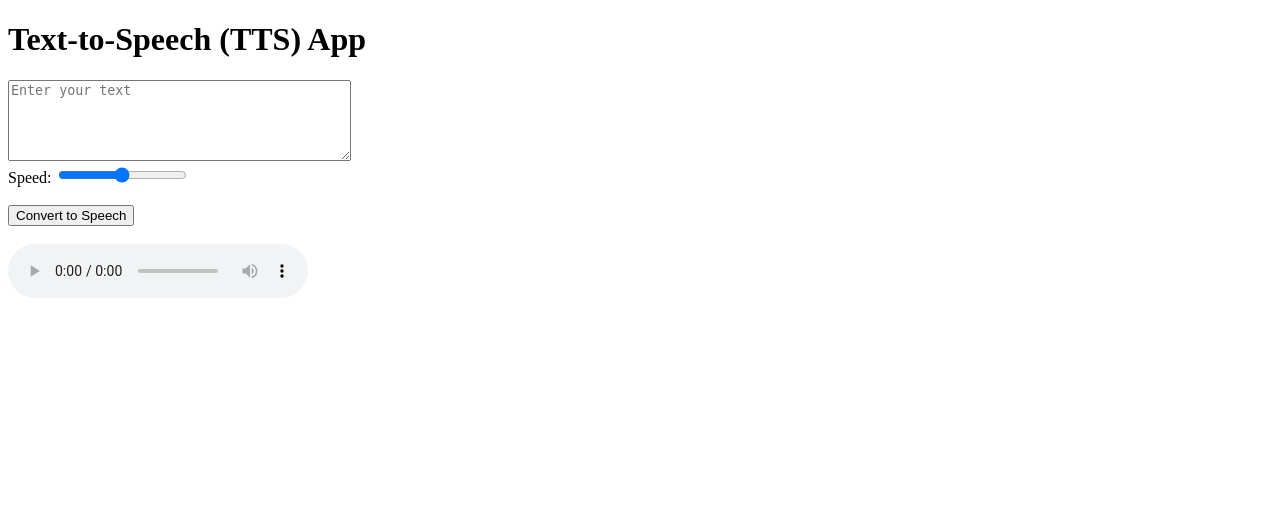
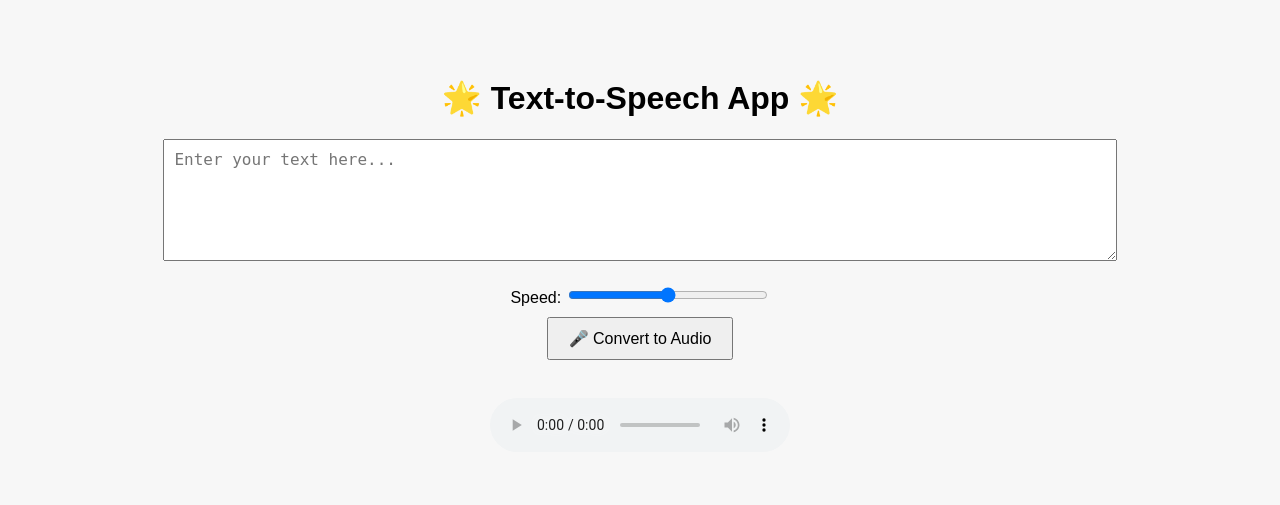
Before and after one commit to Mansuraile72/translate, a Flask app: page / in a window 1280 px wide. Shown: the top 505 px of the page. Run offline with Flask 3, Linux system fonts and the light colour scheme.

Commit message:
Update index.html

```diff
--- a/templates/index.html
+++ b/templates/index.html
@@ -3,13 +3,40 @@
 <head>
     <meta charset="UTF-8">
     <title>Text-to-Speech App</title>
+    <style>
+        body {
+            font-family: Arial, sans-serif;
+            background-color: #f7f7f7;
+            text-align: center;
+            padding: 50px;
+        }
+        textarea {
+            width: 80%;
+            height: 100px;
+            margin-bottom: 20px;
+            padding: 10px;
+            font-size: 16px;
+        }
+        input[type="range"] {
+            width: 200px;
+        }
+        button {
+            padding: 10px 20px;
+            font-size: 16px;
+            margin-top: 10px;
+            cursor: pointer;
+        }
+        audio {
+            margin-top: 20px;
+        }
+    </style>
 </head>
 <body>
-    <h1>Text-to-Speech (TTS) App</h1>
-    <textarea id="text-input" rows="5" cols="40" placeholder="Enter your text"></textarea><br>
-    <label for="speed-input">Speed: </label>
-    <input type="range" id="speed-input" min="0.5" max="1.5" value="1.0" step="0.1"><br><br>
-    <button onclick="convertText()">Convert to Speech</button>
+    <h1>🌟 Text-to-Speech App 🌟</h1>
+    <textarea id="text-input" placeholder="Enter your text here..."></textarea><br>
+    <label for="speed-input">Speed:</label>
+    <input type="range" id="speed-input" min="0.5" max="1.5" value="1.0" step="0.1"><br>
+    <button onclick="convertText()">🎤 Convert to Audio</button>
     <br><br>
     <audio id="audio-player" controls></audio>
 
```
